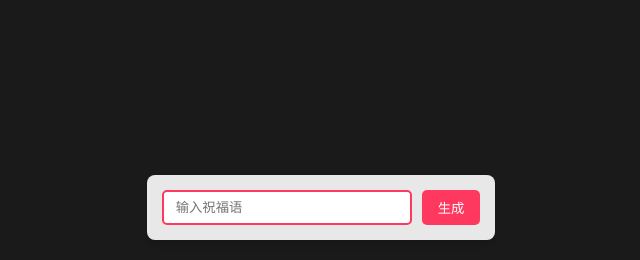
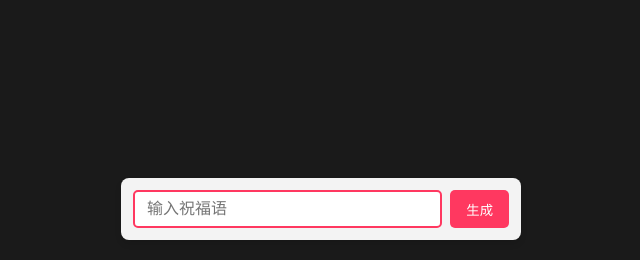
Before and after one commit to wsqstar/BestWishes, a plain HTML site: page index.html in a window 1280 px wide. Shown: the part 540-800 px from the top of the page, without its empty margins (319-959 px from the left). Drawn offline with Linux system fonts and the light colour scheme.

Commit message:
Update index.html

```diff
--- a/index.html
+++ b/index.html
@@ -3,7 +3,9 @@
 
 <head>
   <meta charset="UTF-8">
-  <meta name="viewport" content="width=device-width, initial-scale=1.0">
+  <!-- <meta name="viewport" content="width=device-width, initial-scale=1.0"> -->
+  <meta name="viewport" content="width=device-width, initial-scale=1.0, maximum-scale=1.0, user-scalable=no">
+
   <title>动态祝福卡片</title>
   <style>
     /* 基础重置 */
@@ -149,22 +151,34 @@
     .controls {
       position: fixed;
       bottom: 20px;
-      padding: 15px;
-      background: rgba(255, 255, 255, 0.9);
+      left: 50%;
+      transform: translateX(-50%);
+      width: 90vw;
+      max-width: 400px;
+      padding: 12px;
+      background: rgba(255, 255, 255, 0.95);
       border-radius: 8px;
       box-shadow: 0 4px 6px rgba(0, 0, 0, 0.1);
       display: flex;
-      gap: 10px;
+      gap: 8px;
+      flex-wrap: nowrap;
+      /* 防止换行 */
     }
 
     #messageInput {
+      flex: 1;
+      min-width: 0;
+      /* 允许输入框收缩 */
       padding: 8px 12px;
       border: 2px solid #ff3860;
       border-radius: 5px;
-      width: 250px;
+      font-size: 16px;
+      /* 防止iOS自动缩放 */
     }
 
     #generateBtn {
+      flex-shrink: 0;
+      /* 防止按钮被压缩 */
       padding: 8px 16px;
       background: #ff3860;
       border: none;
@@ -172,6 +186,7 @@
       color: white;
       cursor: pointer;
       transition: background 0.3s;
+      white-space: nowrap;
     }
 
     #generateBtn:hover {
@@ -211,6 +226,22 @@
     /* 新增控制区域隐藏类 */
     .controls.hidden {
       display: none;
+    }
+
+    /* 添加媒体查询适配小屏幕 */
+    @media (max-width: 360px) {
+      .controls {
+        width: 95vw;
+        padding: 10px;
+      }
+
+      #messageInput {
+        padding: 6px 10px;
+      }
+
+      #generateBtn {
+        padding: 6px 12px;
+      }
     }
   </style>
   <script>
```
